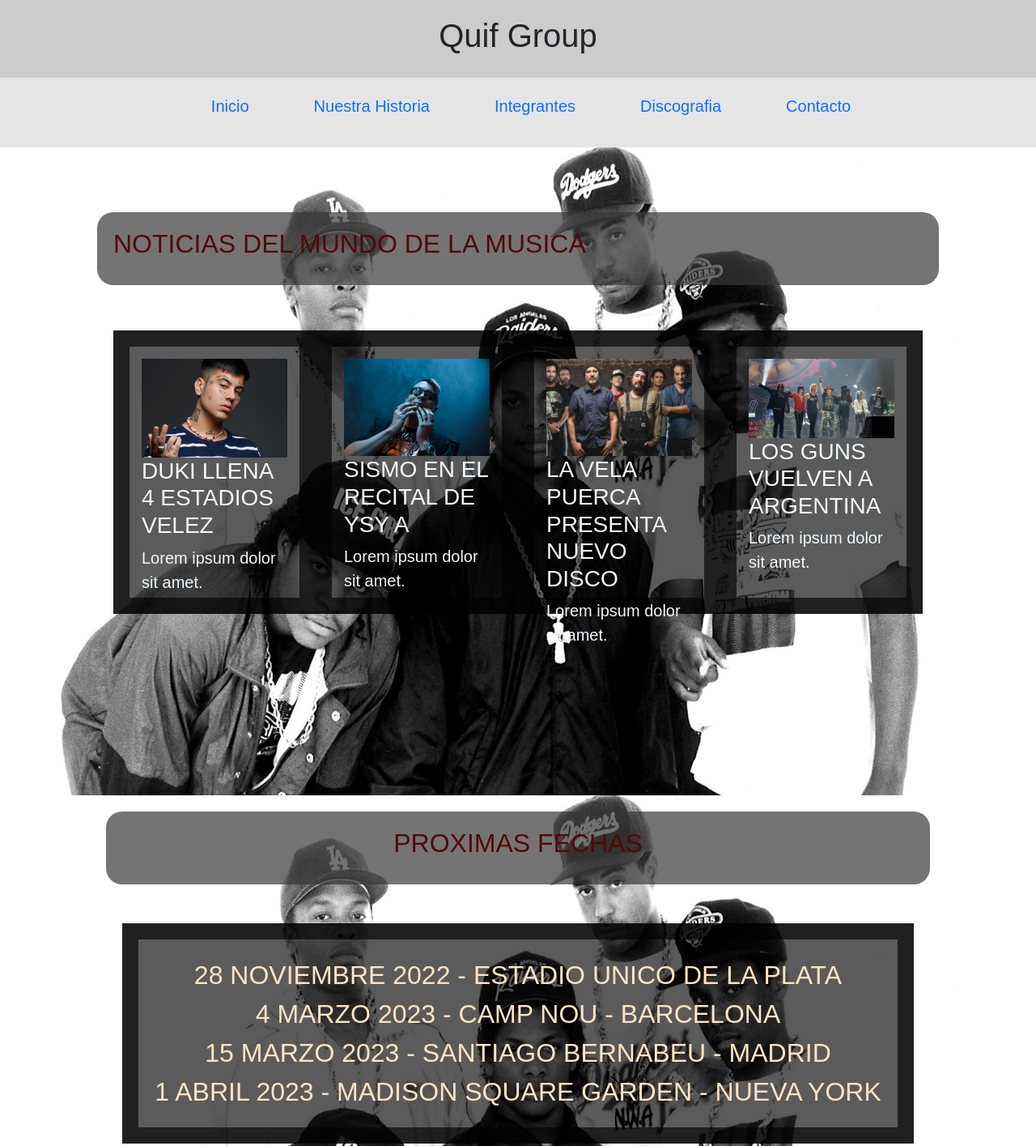
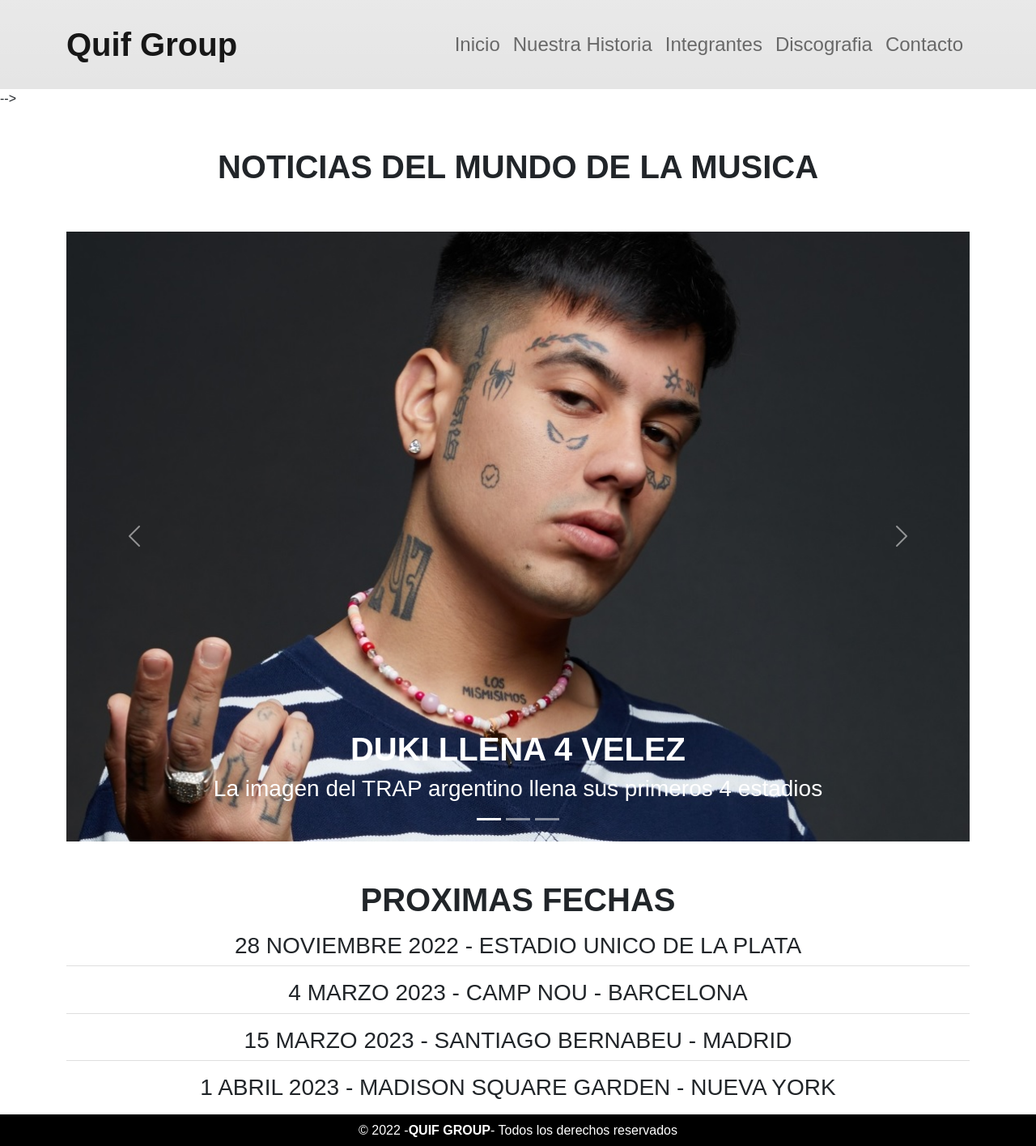
Before and after one commit to hernandeznico/EntregaFinal-Hernandez, a plain HTML site: page index.html in a window 1280 px wide. Shown: the top 1415 px of the page at 81% size. Drawn offline with Linux system fonts and the light colour scheme.

Commit message:
Actualizacion del navbar en index y en integrantes

```diff
--- a/css/styles.css
+++ b/css/styles.css
@@ -39,22 +39,14 @@
 
 /* NOTICIA */
 
-.noticias{
-    background-image:url(../assets/img/fondo1.jpg);
-    background-attachment:fixed;
-    background-size: 100vw 100vh;
-    height: 100vh;
-   display: flex;
-   justify-content: center;
-   padding-top: 80px;
-}
+
 .noticias__contenedor1{
-    background-color: rgba(54, 54, 54, 0.692);
+    background-color: rgba(54, 54, 54, 0.186);
 font-size: 2rem;
 padding: 20px;
 border-radius: 20px;
 height:90px;
-color: rgb(82, 9, 9);
+color: rgb(0, 0, 0);
 
 
 }
@@ -93,9 +85,7 @@
 /* PROXIMAS FECHAS */
 
 .fechas{
-    background-image:url(../assets/img/fondo1.jpg);
-    background-attachment:fixed;
-    background-size: 100vw 100vh;
+
     display: flex;
    justify-content: center;
    padding-top: 20px;
--- a/index.html
+++ b/index.html
@@ -8,54 +8,88 @@
     <link rel="stylesheet" href="./css/styles.css">
     <title>QUIF - INICIO</title>
 </head>
+<header>
+      <div class="navbar navbar-expand-lg bg-gradient">
+         <div class="container">
+           <a class="navbar-brand fs-1 text fw-bold" href="./index.html">Quif Group</a>
+           <button class="navbar-toggler" type="button" data-bs-toggle="collapse" data-bs-target="#navbarNav" aria-controls="navbarNav" aria-expanded="false" aria-label="Toggle navigation">
+             <span class="navbar-toggler-icon"></span>
+           </button>
+
+           <nav class="collapse navbar-collapse justify-content-end fs-4" id="navbarNav">
+             <ul class="navbar-nav">
+               <li class="nav-item">
+                 <a class="nav-link" aria-current="page" href="./index.html">Inicio</a>
+               </li>
+               <li class="nav-item">
+                 <a class="nav-link" href="./pages/nuestra-historia.html">Nuestra Historia</a>
+               </li>
+               <li class="nav-item">
+                 <a class="nav-link" href="../pages/integrantes.html">Integrantes</a>
+               </li>
+               <li class="nav-item">
+                 <a class="nav-link" href="./pages/discografia.html">Discografia</a>
+               </li>
+               <li class="nav-item">
+                  <a class="nav-link" href="./pages/contacto.html">Contacto</a>
+                </li>
+             </ul>
+           </nav>
+         </div>
+      </div>
+
+</header>
 <body>
-   <header class="header">
-    <h1 class="header__titulo">Quif Group</h1>
 
-   </header>
    <main>
-      <section>
-         <nav class="navbar">
-            <ul class="navbar__list">
-               <li class="navbar__item"><a href="./index.html">Inicio</a></li>
-               <li class="navbar__item"><a href="../pages/nuestra-historia.html">Nuestra Historia</a></li>
-               <li class="navbar__item"><a href="../pages/integrantes.html">Integrantes</a></li>
-              <li class="navbar__item"><a href="../pages/discografia.html">Discografia</a></li>
-              <li class="navbar__item"><a href="../pages/contacto.html">Contacto</a></li>
-            </ul>
-          </nav>
-      </section>
-<section class="noticias">
-   <article class="noticias__contenedor1">
-      <h2>NOTICIAS DEL MUNDO DE LA MUSICA</h2>
-
-   <div class="tarjetas">
-         <div class="tarjeta">
-        <img src="./assets/img/duko.jpg" alt="DUKI LLENA 4 ESTADIOS VELEZ" class="tarjeta__imagen">
-        <h3 class="tarjeta__titulo">DUKI LLENA 4 ESTADIOS VELEZ</h3>
-        <p class="tarjeta__descripcion">Lorem ipsum dolor sit amet.</p>
-        </div>
-        <div class="tarjeta">
-         <img src="./assets/img/ysy-a.jpg" alt="SISMO EN EL RECITAL DE YSY A" class="tarjeta__imagen">
-         <h3 class="tarjeta__titulo2">SISMO EN EL RECITAL DE YSY A</h3>
-         <p class="tarjeta__descripcion">Lorem ipsum dolor sit amet.</p>
-         </div>
-         <div class="tarjeta">
-         <img src="./assets/img/lvp.jpg" alt="LA VELA PUERCA PRESENTA DISCO" class="tarjeta__imagen">
-         <h3 class="tarjeta__titulo3">LA VELA PUERCA PRESENTA NUEVO DISCO </h3>
-         <p class="tarjeta__descripcion">Lorem ipsum dolor sit amet.</p>
-         </div>
-         <div class="tarjeta">
-         <img src="./assets/img/gnr.jpg" alt="LOS GUNS VUELVEN A ARGENTINA" class="tarjeta__imagen">
-         <h3 class="tarjeta__titulo3">LOS GUNS VUELVEN A ARGENTINA </h3>
-         <p class="tarjeta__descripcion">Lorem ipsum dolor sit amet.</p>
 
     </div>
 </article>
+</section> -->
+<section class="container">
+   <div class="mt-5 row"><h1 class="h1 text-center fw-bold">NOTICIAS DEL MUNDO DE LA MUSICA</h1></div>
+<div id="carouselExampleCaptions" class="carousel slide img-fluid mt-5" data-bs-ride="false">
+   <div class="carousel-indicators">
+     <button type="button" data-bs-target="#carouselExampleCaptions" data-bs-slide-to="0" class="active" aria-current="true" aria-label="Slide 1"></button>
+     <button type="button" data-bs-target="#carouselExampleCaptions" data-bs-slide-to="1" aria-label="Slide 2"></button>
+     <button type="button" data-bs-target="#carouselExampleCaptions" data-bs-slide-to="2" aria-label="Slide 3"></button>
+   </div>
+   <div class="carousel-inner">
+     <div class="carousel-item active">
+       <img src="./assets/img/duko.jpg" class="d-block w-100" alt="DUKI LLENA 4 VELEZ">
+       <div class="carousel-caption d-md-block">
+         <h5 class="h1 fw-bold">DUKI LLENA 4 VELEZ</h5>
+         <p class="h3">La imagen del TRAP argentino llena sus primeros 4 estadios</p>
+       </div>
+     </div>
+     <div class="carousel-item">
+       <img src="./assets/img/ysy-a.jpg" class="d-block w-100" alt="SISMO EN EL RECITAL DE YSY A">
+       <div class="carousel-caption d-md-block">
+         <h5 class="h1 fw-bold">SISMO EN EL RECITAL DE YSY A</h5>
+         <p class="h3">El mitico trapper causo un sismo en el estadio OBRAS</p>
+       </div>
+     </div>
+     <div class="carousel-item">
+       <img src="./assets/img/lvp.jpg" class="d-block w-100" alt="...">
+       <div class="carousel-caption d-md-block">
+         <h5 class="h1 fw-bold">LA VELA PUERCA LANZA NUEVO DISCO</h5>
+         <p class="h3">La banda uruguaya presenta disco en el LUNA PARK </p>
+       </div>
+     </div>
+   </div>
+   <button class="carousel-control-prev" type="button" data-bs-target="#carouselExampleCaptions" data-bs-slide="prev">
+     <span class="carousel-control-prev-icon" aria-hidden="true"></span>
+     <span class="visually-hidden">Previous</span>
+   </button>
+   <button class="carousel-control-next" type="button" data-bs-target="#carouselExampleCaptions" data-bs-slide="next">
+     <span class="carousel-control-next-icon" aria-hidden="true"></span>
+     <span class="visually-hidden">Next</span>
+   </button>
 </section>
-<section class="fechas">
-   <article class="fechas__titulo">
-      <h2>PROXIMAS FECHAS</h2>
+ </div>
+<!-- <section class="fechas">
+   <article>
+      <h2 class="h1 text-center fw-bold">PROXIMAS FECHAS</h2>
       <ul class="fechas__list">
          <li class="fechas__item">28 NOVIEMBRE 2022 - ESTADIO UNICO DE LA PLATA</li>
          <li class="fechas__item">4 MARZO 2023 - CAMP NOU - BARCELONA</li>
@@ -63,11 +97,20 @@
          <li class="fechas__item">1 ABRIL 2023 - MADISON SQUARE GARDEN - NUEVA YORK</li>
       </ul>
    </article>
-</section>
+</section> -->
+<div class="container text-center mt-5">
+   <h2 class="h1 fw-bold">PROXIMAS FECHAS</h2>
+   <ol class="list-group list-group-flush">
+   <li class="h3 list-group-item">28 NOVIEMBRE 2022 - ESTADIO UNICO DE LA PLATA</li>
+   <li class="h3 list-group-item">4 MARZO 2023 - CAMP NOU - BARCELONA</li>
+   <li class="h3 list-group-item">15 MARZO 2023 - SANTIAGO BERNABEU - MADRID</li>
+   <li class="h3 list-group-item">1 ABRIL 2023 - MADISON SQUARE GARDEN - NUEVA YORK</li>
+ </ol>
+</div>
 
    </main>
-   <footer class="footer">
- <div class="footer__desc">
+   <footer class="container-fluid p-2 bg-black text-center">
+ <div class="text-white">
    © 2022 -<b>QUIF GROUP</b>- Todos los derechos reservados
 </div>
 
```
Also changed, not shown: pages/integrantes.html (+91 -42 lines), assets/img/CRO_1.jpg (added), assets/img/HOMER_1.jpg (added), assets/img/MICHAEL_1.jpg (added), assets/img/ROSS_1.jpg (added).
